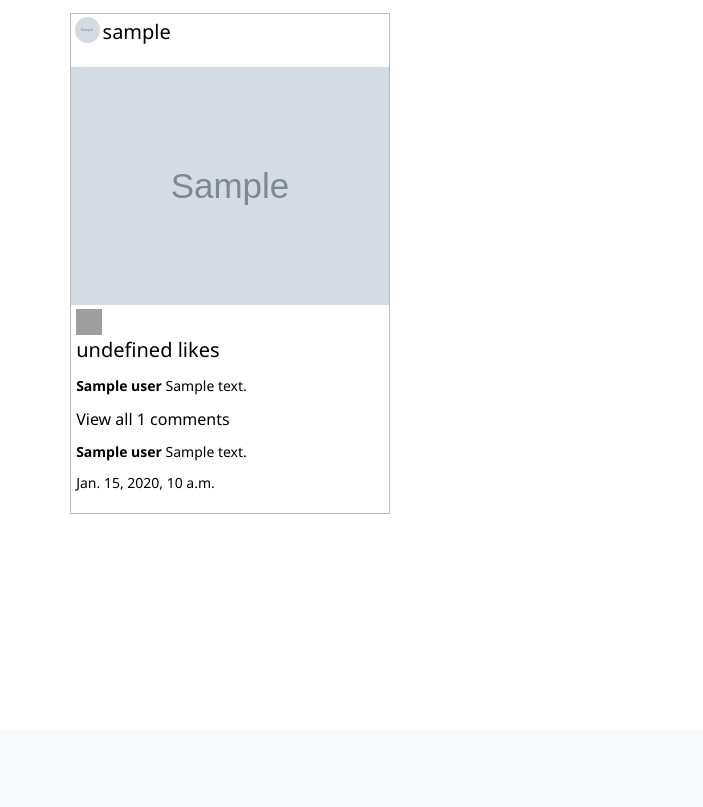
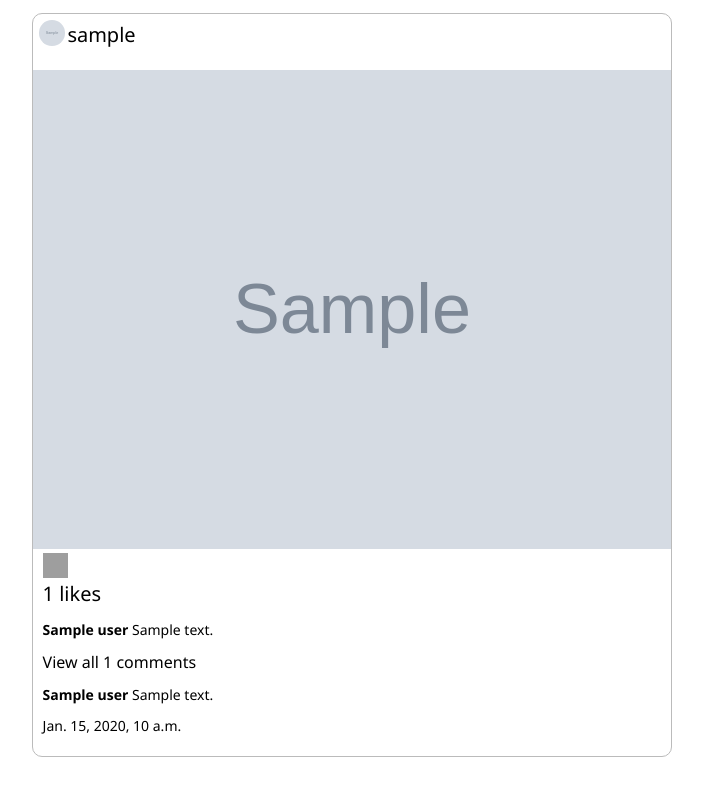
Before and after one commit to ArmenG888/PyInsta, a Django app: template pysta/post/templates/post/home.html in a window 1280 px wide. Shown: the part 70-877 px from the top of the page, without its empty margins (288-991 px from the left). Before the commit the page ends 584 px from the top, so only its background shows below. Run offline with Django 3.2, Linux system fonts and the light colour scheme; the template is opened without the code that fills it: most values are stand-ins (such as "Sample title", 1, 10 or a date in 2020); grey boxes marked "Sample" are stand-in pictures; some libraries are stand-ins or nearby versions; grey boxes are pictures that could not be loaded.

Commit message:
design and removed ajax

```diff
--- a/pysta/post/templates/post/home.html
+++ b/pysta/post/templates/post/home.html
@@ -20,15 +20,15 @@
                           </div>
                         </div>
                    {% endif %} {% endcomment %}
-            <div>
+            <a href="{% url 'public_profile' username=post.user.username %}" class="text-decoration-none"><div>
               <div class="input-group flex-nowrap" style="margin-left:1%; margin-top:1%;">
                   <img style="width: 2vw;height: 2vw;object-fit: cover;border-radius: 50%;" src="{{post.user.profile.image.url}}">
                   <div class="public-profile-info">
-                      <p style="margin-left:5%">{{post.user.username}}</p>
+                      <p style="margin-left:5%" >{{post.user.username}}</p>
                   </div>
               </div>
-            </div>
-
+            </div></a>
+            <a href="{% url 'post-detail' post.id %}">
             {% if post.video_file %}
               <video class="posts-image" controls >
                 <source src="{{post.file.url}}" type="video/mp4" preload="metadata"> </source>
@@ -40,37 +40,14 @@
               {% if user in post.user_liked.all %}
                 <script src="{% static 'javascript/live_data.js' %}"></script>
                 <a style="text-decoration:none;" href="{% url 'post-like' id=post.id %}">
-                  <img class="like" id="like{{post.id}}" src="/static/images/heart-red.png">
+                  <img class="like" id="like" src="/static/images/heart-red.png">
                 </a>
               {% else %}
                 <a style="text-decoration:none;" href="{% url 'post-like' id=post.id %}">
-                  <img class="like" id="like{{post.id}}" src="/static/images/heart-{{user.profile.theme}}.png">
+                  <img class="like" id="like" src="/static/images/heart-{{user.profile.theme}}.png">
                 </a>
               {% endif %}
-              <p id="likes{{post.id}}">{{post.user_liked.count}} likes</p>
-              <script>$(document).ready(function(){
-                  setInterval(function(){
-                      $.ajax({
-                          type:'GET',
-                          url : "{% url 'live_like_data' post_id=post.id %}",
-                          success: function(response){
-                            document.getElementById("likes{{post.id}}").innerText = response.data + " likes";
-                            console.log(response.user_liked);
-                            if (response.user_liked == true)
-                            {
-                              document.getElementById("like{{post.id}}").src = "/static/images/heart-red.png";
-                            }
-                            else{
-                              document.getElementById("like{{post.id}}").src = "/static/images/heart-{{user.profile.theme}}.png";
-                            }
-                          },
-                          error: function(response)
-                          {
-                              console.log("b");
-                          }
-                      });
-                  },900);
-              });</script>
+              <p id="likes">{{post.user_liked.count}} likes</p>
               <p class="posts-comments"><strong class="posts-comments">{{post.user}}</strong> {{post.description}}</p>
               <a style="text-decoration:none;" href="{% url 'post-detail' id=post.id%}"><p class="lead" style="font-size:16px;">View all {{post.comments.count}} comments<p></a>
               {% for comment in post.comments.all|slice:"0:3"%}
--- a/pysta/static/main.css
+++ b/pysta/static/main.css
@@ -28,21 +28,25 @@
 }
 .posts{
     margin-top: 1%;
-    margin-left: 28%;
-    flex-direction: column;
-    width:25%;
-    height:auto;
-    margin-bottom: 50px;
-    text-decoration: none;
-}
-.profile-posts{
-    margin-top: 1%;
-    margin-left: 28%;
+    margin-left: 25%;
+    margin-right: 25%;
     flex-direction: column;
     width:50%;
     height:auto;
     margin-bottom: 50px;
     text-decoration: none;
+    border-radius: 10px;
+}
+.profile-posts{
+    margin-top: 1%;
+    margin-left: 30%;
+    margin-right: 30%;
+    flex-direction: column;
+    width:50%;
+    height:auto;
+    margin-bottom: 50px;
+    text-decoration: none;
+    border-radius: 10px;
 }
 .posts-image{
     width:100%;
--- a/pysta/users/templates/users/public_profile.html
+++ b/pysta/users/templates/users/public_profile.html
@@ -26,7 +26,7 @@
             </div>
         </div>
 </div>
-{% for post in posts %}
+            {% for post in posts %}
                 <div class="profile-posts">
                     {% comment %} {% if post.user == user %}
                     <div class="dropdown" style="float:right;">
```
